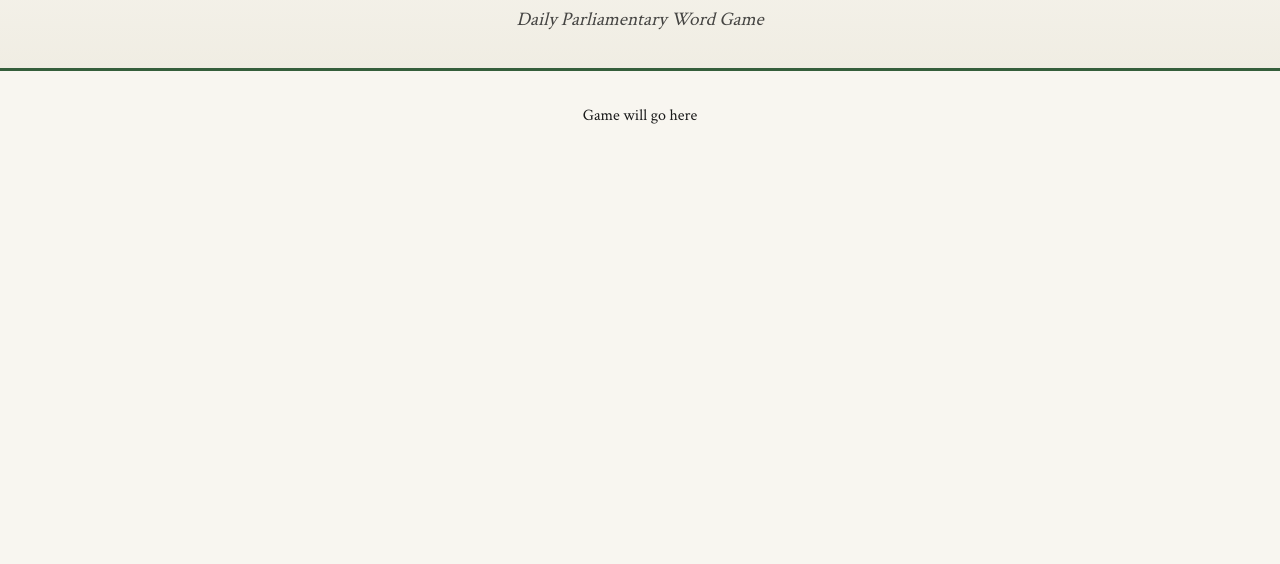
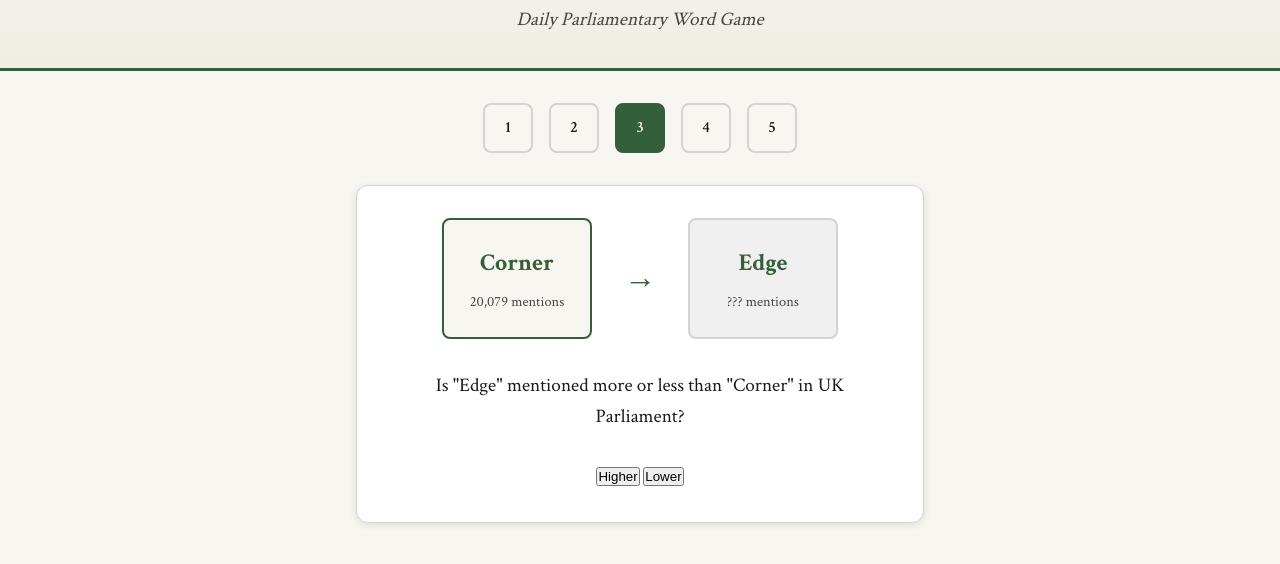
Before and after one commit to Tom-Ascott/hansbard-game, a plain HTML site: page index.html in a window 1280 px wide. Shown: the part 120-684 px from the top of the page. Drawn offline with Linux system fonts and the light colour scheme.

Commit message:
Add professional game layout with horizontal progress tracker and side-by-side word comparison

```diff
--- a/index.html
+++ b/index.html
@@ -13,7 +13,41 @@
     </header>
 
     <main>
-      <p>Game will go here</p>
+      <!-- Progress Tracker - shows round results -->
+      <div class="progress-tracker">
+        <div class="round-box">1</div>
+        <div class="round-box">2</div>
+        <div class="round-box current">3</div>
+        <div class="round-box">4</div>
+        <div class="round-box">5</div>
+      </div>
+
+      <!-- Game Area - main word comparison -->
+      <div class="game-area">
+        <!-- Word Display Chain -->
+        <div class="word-chain">
+          <div class="word-card">
+            <div class="word-text">Corner</div>
+            <div class="word-count">20,079 mentions</div>
+          </div>
+          <div class="arrow">→</div>
+          <div class="word-card unknown">
+            <div class="word-text">Edge</div>
+            <div class="word-count">??? mentions</div>
+          </div>
+        </div>
+
+        <!-- Question -->
+        <div class="question">
+          Is "Edge" mentioned more or less than "Corner" in UK Parliament?
+        </div>
+
+        <!-- Choice Buttons -->
+        <div class="choice-buttons">
+          <button class="choice-btn">Higher</button>
+          <button class="choice-btn">Lower</button>
+        </div>
+      </div>
     </main>
 
     <script src="script.js"></script>
--- a/style.css
+++ b/style.css
@@ -142,3 +142,96 @@ main {
 .text-gold {
   color: var(--parliamentary-gold);
 }
+/* =================================
+   GAME LAYOUT STYLES
+   Professional parliamentary game interface
+   ================================= */
+
+/* Progress Tracker - horizontal layout */
+.progress-tracker {
+    display: flex;
+    justify-content: center;
+    gap: 1rem;
+    margin-bottom: 2rem;
+}
+
+/* Individual round boxes */
+.round-box {
+    width: 50px;
+    height: 50px;
+    border: 2px solid var(--border-grey);
+    border-radius: 8px;
+    display: flex;
+    align-items: center;
+    justify-content: center;
+    font-weight: var(--font-semibold);
+    background: var(--stone-white);
+    transition: all 0.3s ease;
+}
+
+/* Current round highlighting */
+.round-box.current {
+    border-color: var(--commons-green);
+    background: var(--commons-green);
+    color: var(--stone-white);
+}
+
+/* Game area container */
+.game-area {
+    background: white;
+    border-radius: 12px;
+    padding: 2rem;
+    border: 1px solid var(--border-grey);
+    box-shadow: 0 2px 8px rgba(0,0,0,0.1);
+}
+
+/* Word chain - side by side layout */
+.word-chain {
+    display: flex;
+    align-items: center;
+    justify-content: center;
+    gap: 2rem;
+    margin-bottom: 2rem;
+}
+
+/* Individual word cards */
+.word-card {
+    background: var(--stone-white);
+    border: 2px solid var(--commons-green);
+    border-radius: 8px;
+    padding: 1.5rem;
+    min-width: 150px;
+    text-align: center;
+}
+
+/* Unknown word card styling */
+.word-card.unknown {
+    border-color: var(--border-grey);
+    background: #f0f0f0;
+}
+
+/* Word text styling */
+.word-text {
+    font-size: 1.5rem;
+    font-weight: var(--font-bold);
+    margin-bottom: 0.5rem;
+    color: var(--commons-green);
+}
+
+.word-count {
+    font-size: 0.9rem;
+    opacity: 0.8;
+}
+
+/* Arrow between words */
+.arrow {
+    font-size: 2rem;
+    color: var(--commons-green);
+    font-weight: bold;
+}
+
+/* Question text */
+.question {
+    font-size: 1.2rem;
+    margin-bottom: 2rem;
+    font-weight: var(--font-semibo
```
